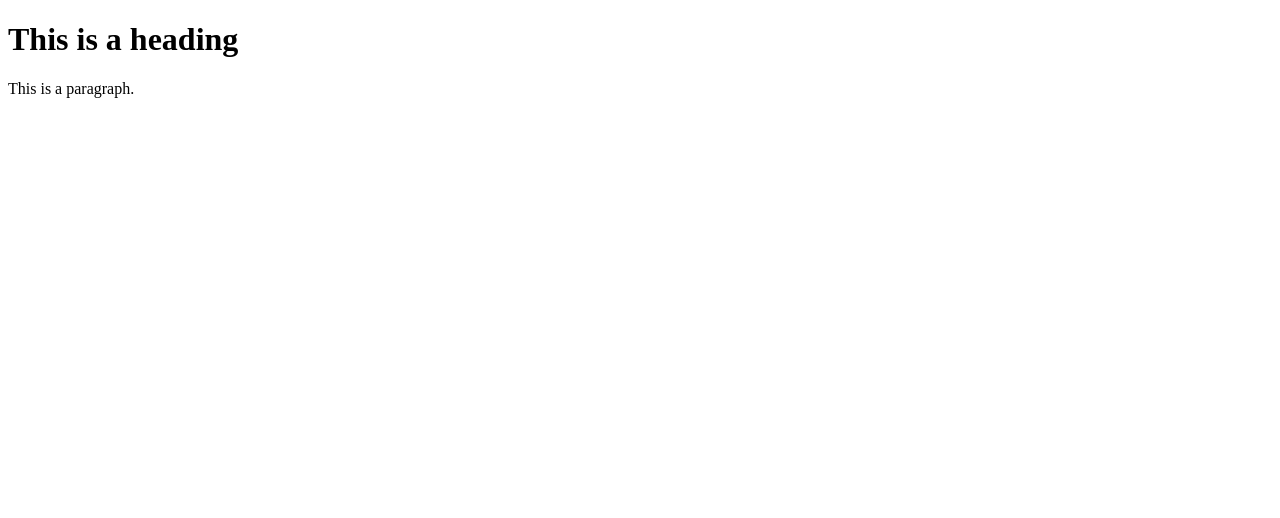
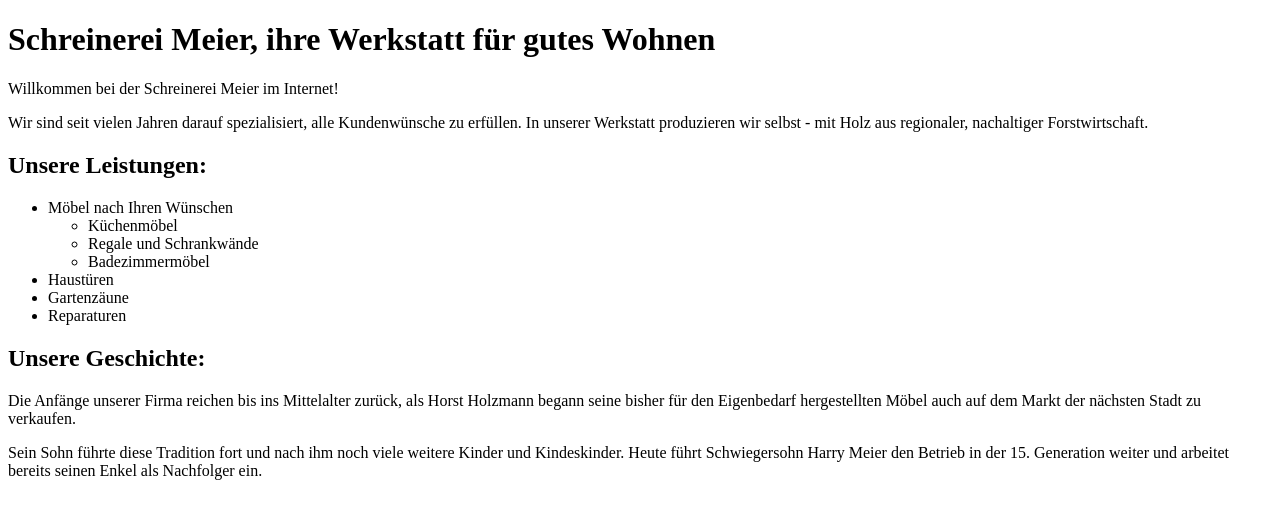
Before and after one commit to Rawanwar77/Nikolaus, a plain HTML site: page Index.html in a window 1280 px wide. Drawn offline with Linux system fonts and the light colour scheme.

Commit message:
Update Index.html

```diff
--- a/Index.html
+++ b/Index.html
@@ -1,12 +1,41 @@
-<!DOCTYPE html>
-<html>
-<head>
-<title>HTML Tutorial</title>
-</head>
-<body>
+<!doctype html>
+<html lang="de">
+  <head>
+    <meta charset="utf-8">
+    <meta name="viewport" content="width=device-width, initial-scale=1.0">
+    <title>Schreinerei Meier, Dingenskirchen</title>
+  </head>
+  <body>
+    <h1>Schreinerei Meier, ihre Werkstatt für gutes Wohnen</h1>
 
-<h1>This is a heading</h1>
-<p>This is a paragraph.</p>
+    <p>Willkommen bei der Schreinerei Meier im Internet!</p>
 
-</body>
+    <p>Wir sind seit vielen Jahren darauf spezialisiert, alle Kundenwünsche zu erfüllen. In unserer
+    Werkstatt produzieren wir selbst - mit Holz aus regionaler, nachaltiger Forstwirtschaft.</p>
+
+    <h2>Unsere Leistungen:</h2>
+
+<ul>
+  <li>Möbel nach Ihren Wünschen
+    <ul>
+      <li>Küchenmöbel</li>
+      <li>Regale und Schrankwände</li>
+      <li>Badezimmermöbel</li>
+     </ul>
+  </li>
+  <li>Haustüren</li>
+  <li>Gartenzäune</li>
+  <li>Reparaturen</li>
+</ul>
+
+    <h2>Unsere Geschichte:</h2>
+
+    <p>Die Anfänge unserer Firma reichen bis ins Mittelalter zurück, als Horst Holzmann begann seine
+    bisher für den Eigenbedarf hergestellten Möbel auch auf dem Markt der nächsten Stadt zu verkaufen.</p>
+
+    <p>Sein Sohn führte diese Tradition fort und nach ihm noch viele weitere Kinder und Kindeskinder.
+    Heute führt Schwiegersohn Harry Meier den Betrieb in der 15. Generation weiter und arbeitet bereits
+    seinen Enkel als Nachfolger ein.</p>
+
+  </body>
 </html>
```
